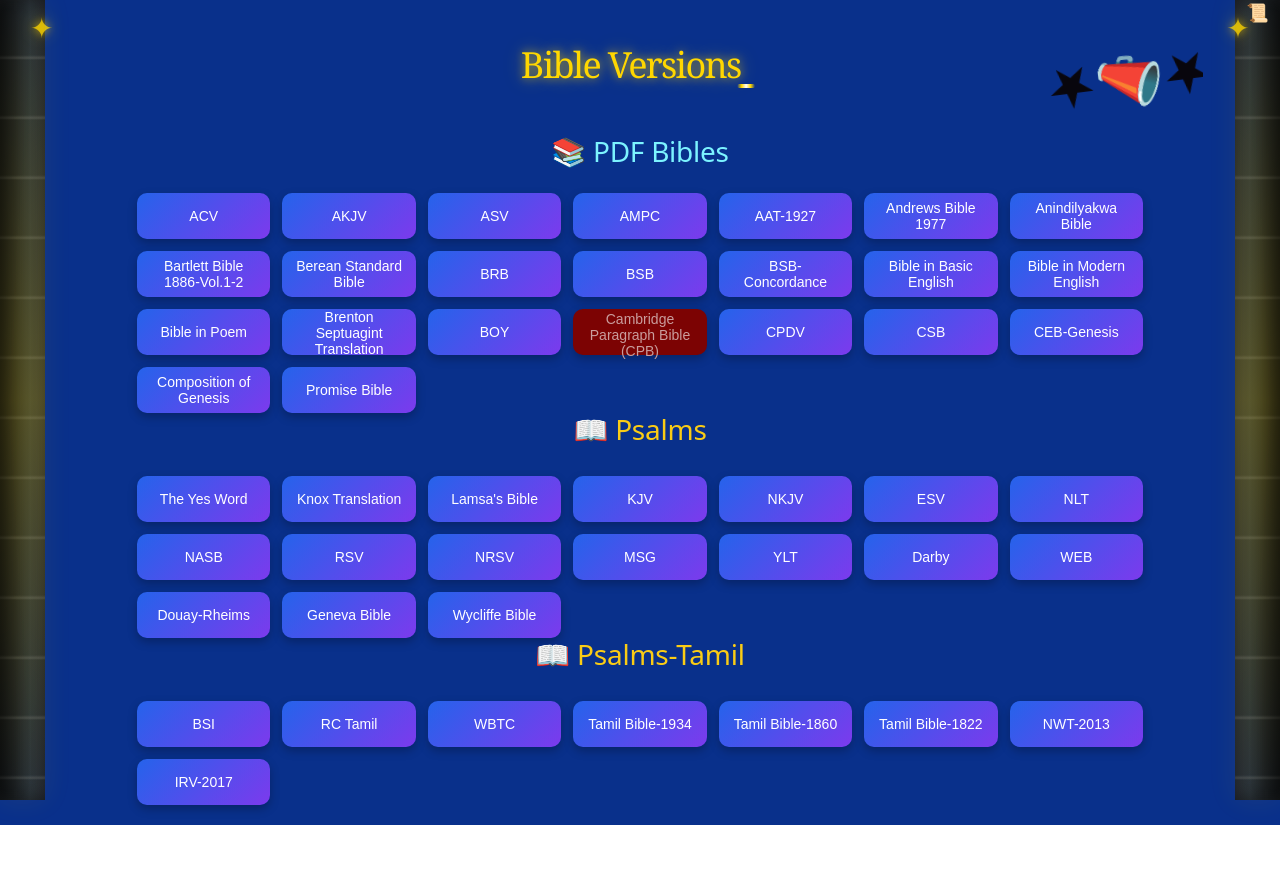
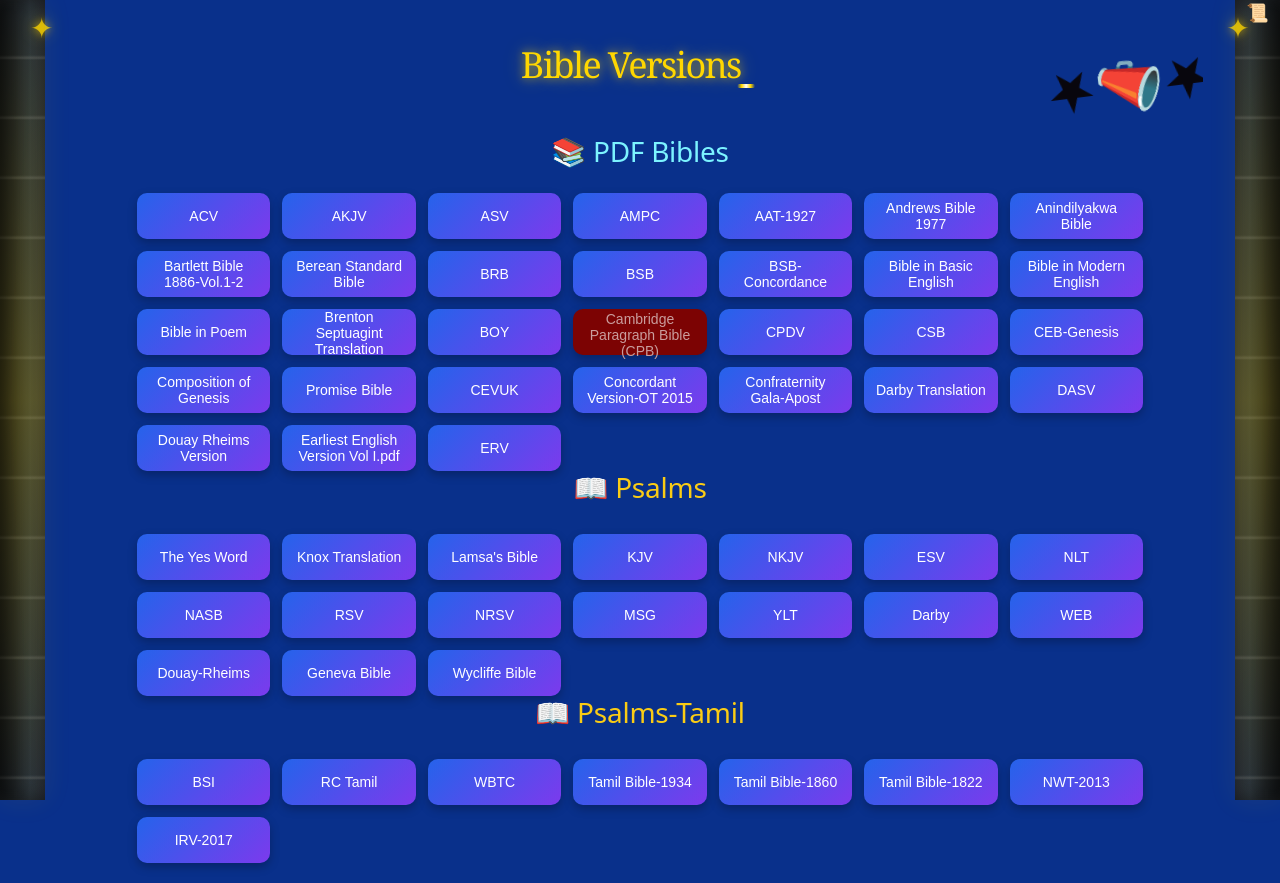
Before and after one commit to Jeevan953/Bible-Versions, a React (Vite) app: page / in a window 1280 px wide. Before the commit the page ends 825 px from the top, so only its background shows below. Built offline with nearby package versions, Linux system fonts and the light colour scheme.

Commit message:
Fix PDF paths

```diff
--- a/src/App.jsx
+++ b/src/App.jsx
@@ -215,6 +215,62 @@
     onClick={() => window.open(`${import.meta.env.BASE_URL}pdfs/Promise Bible.pdf`, "_blank")}
   >
     Promise Bible
+  </button>
+
+<button
+    className="bible-btn pdf-btn>CEVUK</button>"
+    onClick={() => window.open(`${import.meta.env.BASE_URL}pdfs/CEVUK.pdf`, "_blank")}
+  >
+    CEVUK
+  </button>
+
+<button
+    className="bible-btn pdf-btn>Concordant Version-OT 2015</button>"
+    onClick={() => window.open(`${import.meta.env.BASE_URL}pdfs/Concordant Version-OT 2015.pdf`, "_blank")}
+  >
+    Concordant Version-OT 2015
+  </button>
+
+<button
+    className="bible-btn pdf-btn>Confraternity Gala-Apost</button>"
+    onClick={() => window.open(`${import.meta.env.BASE_URL}pdfs/Confraternity Gala-Apost.pdf`, "_blank")}
+  >
+    Confraternity Gala-Apost
+  </button>
+
+<button
+    className="bible-btn pdf-btn>Darby Translation</button>"
+    onClick={() => window.open(`${import.meta.env.BASE_URL}pdfs/Darby Translation.pdf`, "_blank")}
+  >
+    Darby Translation
+  </button>
+
+<button
+    className="bible-btn pdf-btn>DASV</button>"
+    onClick={() => window.open(`${import.meta.env.BASE_URL}pdfs/DASV.pdf`, "_blank")}
+  >
+    DASV
+  </button>
+
+<button
+    className="bible-btn pdf-btn>Douay Rheims Version</button>"
+    onClick={() => window.open(`${import.meta.env.BASE_URL}pdfs/Douay Rheims Version .pdf`, "_blank")}
+  >
+    Douay Rheims Version
+  </button>
+
+<button
+    className="bible-btn pdf-btn>Earliest English Version Vol I.pdf</button>"
+    onClick={() => window.open(`${import.meta.env.BASE_URL}pdfs/Earliest English Version Vol I.pdf`, "_blank")}
+  >
+    Earliest English Version Vol I.pdf
+  </button>
+
+<button
+    className="bible-btn pdf-btn>ERV</button>"
+    onClick={() => window.open(`${import.meta.env.BASE_URL}pdfs/ERV.pdf`, "_blank")}
+  >
+    ERV
   </button>
 
 </div>
```
